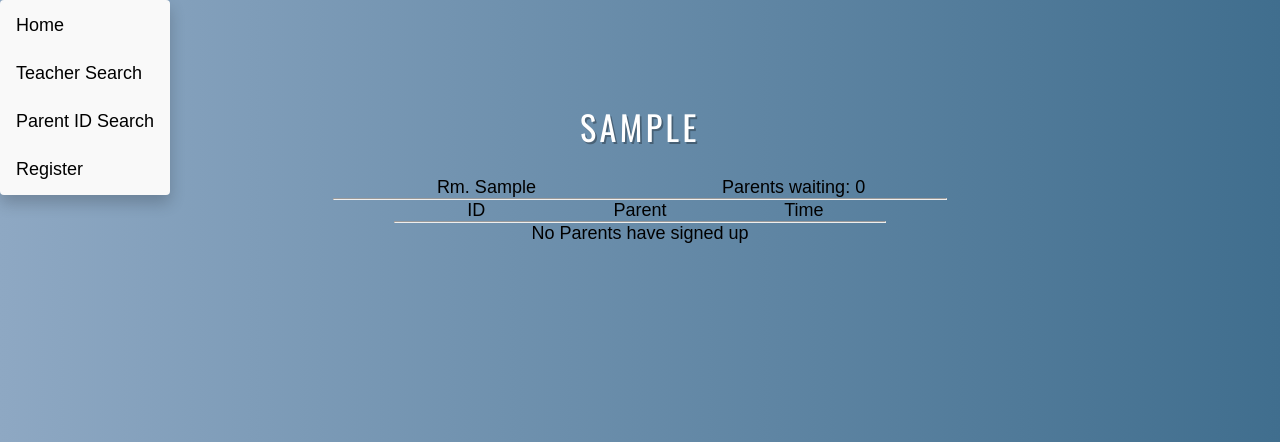
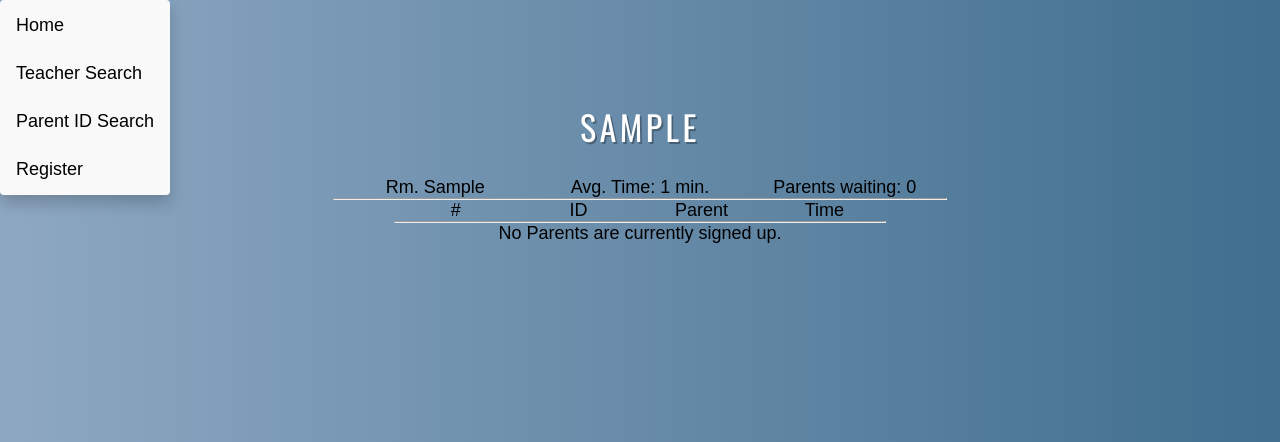
Before and after one commit to JanSKowalski/Stuyvesant_PTC, a Flask app: page /teacher/1 in a window 1280 px wide. Shown: the part 55-497 px from the top of the page. Run offline with Flask 2, Linux system fonts and the light colour scheme; tables that the repository leaves empty hold one stand-in row (values such as "Sample post"); some web fonts are replaced.

Commit message:
Estimated time implemented

```diff
--- a/ptc/methods.py
+++ b/ptc/methods.py
@@ -1,4 +1,7 @@
 from ptc import models, db, mail, ptc
+
+
+
 
 
 
--- a/ptc/models.py
+++ b/ptc/models.py
@@ -45,16 +45,12 @@
     def __repr__(self):
         return '<Child Name %s>, <Child DoB %s' % (self.child_name, self.child_dob)
 
+
+
 #Many-to-many relationship with Parents
 class PTQueue(db.Model):
     __tablename__ = 'PTQueue'
     __searchable__ = ['teacher', 'room', 'department', 'description'] #, 'opt_in']
-
-
-    #__mapper_args__ = {
-    #    'confirm_deleted_rows': False
-    #}
-
 
 
     id = db.Column(db.Integer, primary_key=True)
@@ -67,6 +63,7 @@
     opt_in = db.Column(db.Boolean, index=True, unique=False)
     parents = db.relationship('Parent', secondary=queues,
                             backref=db.backref('queues', lazy='dynamic'))
+    parent_times = db.Column(db.DateTime, index=False, unique=False)
 
 
     @staticmethod
@@ -89,8 +86,27 @@
 
 
     @staticmethod
-    def get_time(self):
-        return unicode(self.avg_time)
+    def get_avg_time(self):
+        return self.avg_time
+
+
+    @staticmethod
+    def get_parent_position(self, parent):
+   	try:
+            position = self.parents.index(parent)
+        except ValueError:
+            position = -1
+        return position
+
+
+    @staticmethod
+    def get_parent_time(self, parent):
+    	avg_time = self.avg_time
+	position = self.get_parent_position(self, parent)
+	current_time = datetime.datetime.now()
+	time_change = datetime.timedelta(0, (avg_time*position*60)) #Converting to seconds
+	estimated_time = current_time + time_change
+	return estimated_time.strftime('%H : %M')
 
 
     #Returns Parent object
--- a/ptc/static/csv/PTC_Room_Assignments.csv
+++ b/ptc/static/csv/PTC_Room_Assignments.csv
@@ -8,7 +8,7 @@
 Dr. Wheeler,0,Assistant Principal (Supervision),132,Music/Art/Tech
 Mr. Moran,0,Assistant Principal (Supervision),103,Health/Physical Ed.
 Ms. Suri,0,Assistant Principal (Supervision),302,Social Studies
-Dr. Oliveri,0,Assistant Principal (Supervision),502,World Languages
+Dr. Oliveri,1,Assistant Principal (Supervision),502,World Languages
 Ms. Banfield,0,Biology,715,
 Ms. Chan,0,Biology,717 Rr,
 Mr. Citron,0,Biology,739 Rr,
@@ -24,7 +24,7 @@
 Ms. Quenzer,0,Biology,735 Rr,
 Ms. Reep,0,Biology,731 Fr,
 Dr. Tu,0,Biology,709 Fr,
-Dr. Barrow,0,Fine Arts & Music,1024,
+Dr. Barrow,1,Fine Arts & Music,1024,
 Ms. Chu,0,Fine Arts & Music,1006,
 Ms. Karp,0,Fine Arts & Music,1006,
 Ms. Shamazov,0,Fine Arts & Music,125,
--- a/ptc/templates/Cover/teacher.html
+++ b/ptc/templates/Cover/teacher.html
@@ -12,6 +12,10 @@
 
   <div class="flex-item">
     Rm. {{teacher.room}}
+  </div>
+
+  <div class="flex-item">
+    Avg. Time: {{teacher.avg_time}} min.
   </div>
 
   <div class="flex-item">
@@ -66,29 +70,40 @@
 <div class="flex-item flex-column">
 
 	<div class="flex-item flex-row">
+		<div class="flex-item">#</div>
 		<div class="flex-item">ID</div>
-
-		<div class="flex-item">Parent	</div>
-		<div class="flex-item">Time	</div>
+		<div class="flex-item">Parent</div>
+		<div class="flex-item">Time</div>
 
 	</div>
 
 
 	<hr>
 
-	{%if teacher.parents == [] %}
+
+	{% if not teacher.opt_in %}
 
 		<div class="flex--itemlist ">
-			No Parents have signed up
+			This teacher has not opted into this website service yet.
 		</div>
 
-	{% endif %}
 
+	{% elif teacher.parents == [] %}
+
+		<div class="flex--itemlist ">
+			No Parents are currently signed up.
+		</div>
+
+
+	{% else %}
 
   {% for p in teacher.parents %}
 
       <ul><a href="/parent/{{p.id}}">
         <div class="flex-item flex-row list">
+          <div class="flex-item">
+            {{teacher.get_parent_position(teacher, p)}}
+          </div>
           <div class="flex-item">
             {{p.id}}
           </div>
@@ -96,13 +111,17 @@
             {{p.parent_name}}
           </div>
           <div class="flex-item">
-            {{p.child_dob}}
+            {{teacher.get_parent_time(teacher, p)}}
           </div>
         </div>
 	</a>
       </ul>
   {% endfor %}
 
+
+	{% endif %}
+
+
 </div>
 
 {% endblock %}
--- a/ptc/views.py
+++ b/ptc/views.py
@@ -3,11 +3,10 @@
 from ptc import ptc, models, db, login_manager
 
 from flask_login import current_user, login_required, login_user, logout_user
-#from flask.ext.login import UserMixin
 from .forms import LoginForm, RegistrationForm, SearchForm, AddForm, RemoveForm
 
-#from ptc.forms import
 from ptc.models import User, Parent, PTQueue
+import time, datetime
 
 @ptc.route('/')
 @ptc.route('/index')
@@ -126,6 +125,10 @@
     add_form = AddForm()
     rm_form = RemoveForm()
 
+
+    teacher = PTQueue.query.get(teacher_id)
+    #for p in teacher.parents:
+
     if request.method == 'POST':
         if add_form.validate_id():
             parent = models.Parent.query.get(add_form.add_field.data)
@@ -138,17 +141,13 @@
 
         elif rm_form.validate_id(teacher_id):
             teacher = models.PTQueue.query.get(teacher_id)
-            db.session.add(teacher)
-	    #db.session.add(teacher)
-	    teacher.dequeue(teacher)
-            #teacher.parents.pop(0)
-	    db.session.add(teacher)
-            #db.session.flush()
+            db.session.add(teacher) 	#Adding before and after is very necessary,
+	    teacher.dequeue(teacher)	#as this allows sqlalchemy to match the orm
+	    db.session.add(teacher) 	#to the regular database. (Google 'sqlalchemy orm')
 	    db.session.commit()
             return render_template('Cover/teacher.html', title='Teacher',
                                 teacher=teacher, add_form=add_form, rm_form=rm_form)
 
-    teacher = PTQueue.query.get(teacher_id)
 
     return render_template('Cover/teacher.html', title='Teacher',
                         teacher=teacher, add_form=add_form, rm_form=rm_form)
```
Also changed, not shown: ptc/templates/Parent/parent.html (+44 -6 lines), py_script.py (added, +8 -0 lines).
